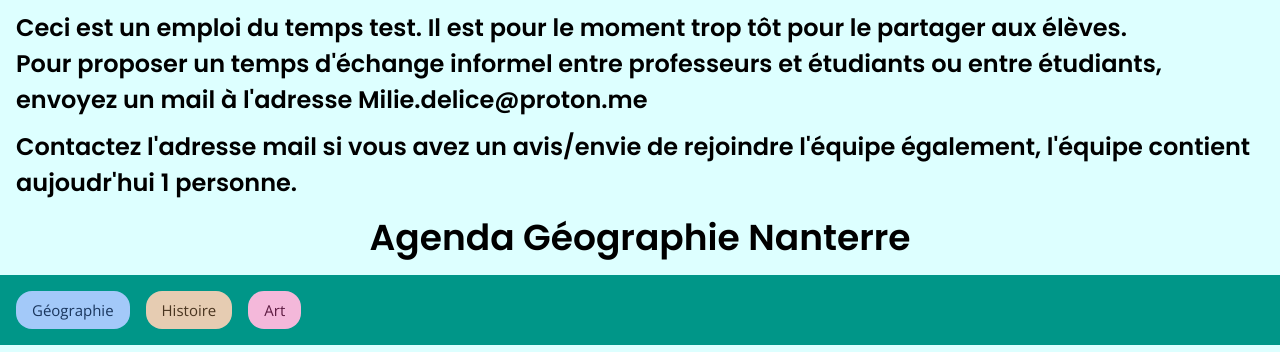
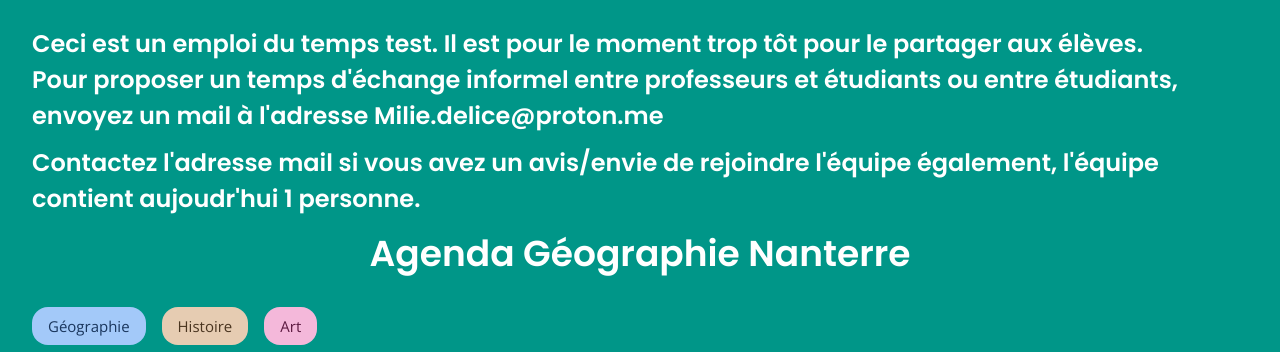
Before and after one commit to Elisegirl/emplois-du-temps-nanterre-temps-informels, a plain HTML site: page index.html in a window 1280 px wide. Shown: the top 352 px of the page. Drawn offline with nearby package versions, Linux system fonts and the light colour scheme.

Commit message:
Refactor HTML structure for better organization

```diff
--- a/index.html
+++ b/index.html
@@ -13,9 +13,10 @@
   </style>
 </head>
 <body class="w3-pale-blue w3-sans-serif">
-  <h3 class="w3-container"> Ceci est un emploi du temps test. Il est pour le moment trop tôt pour le partager aux élèves. <br> Pour proposer un temps d'échange informel entre professeurs et étudiants ou entre étudiants, envoyez un mail à l'adresse Milie.delice@proton.me</h3>
-  <h3 class="w3-container"> Contactez l'adresse mail si vous avez un avis/envie de rejoindre l'équipe également, l'équipe contient aujoudr'hui 1 personne.</h3>
-  <h1 class="w3-center"> Agenda Géographie Nanterre</h1>
+   <div class="w3-bar w3-teal w3-padding-16 w3-container">
+    <h3 class="w3-container"> Ceci est un emploi du temps test. Il est pour le moment trop tôt pour le partager aux élèves. <br> Pour proposer un temps d'échange informel entre professeurs et étudiants ou entre étudiants, envoyez un mail à l'adresse Milie.delice@proton.me</h3>
+    <h3 class="w3-container"> Contactez l'adresse mail si vous avez un avis/envie de rejoindre l'équipe également, l'équipe contient aujoudr'hui 1 personne.</h3>
+    <h1 class="w3-center"> Agenda Géographie Nanterre</h1>
   <div class="w3-bar w3-teal w3-padding-16 w3-container">
     <button class="Onglet w3-bar-item w3-button w3-round-xlarge w3-margin-right" style="background-color: #a3c9f9; color: #1a365d;" onclick="openCity('Geographie')">Géographie</button>
     <button class="Onglet w3-bar-item w3-button w3-round-xlarge w3-margin-right" style="background-color: #e6ccb2; color: #4a3520;" onclick="openCity('Histoire')">Histoire</button>
```
